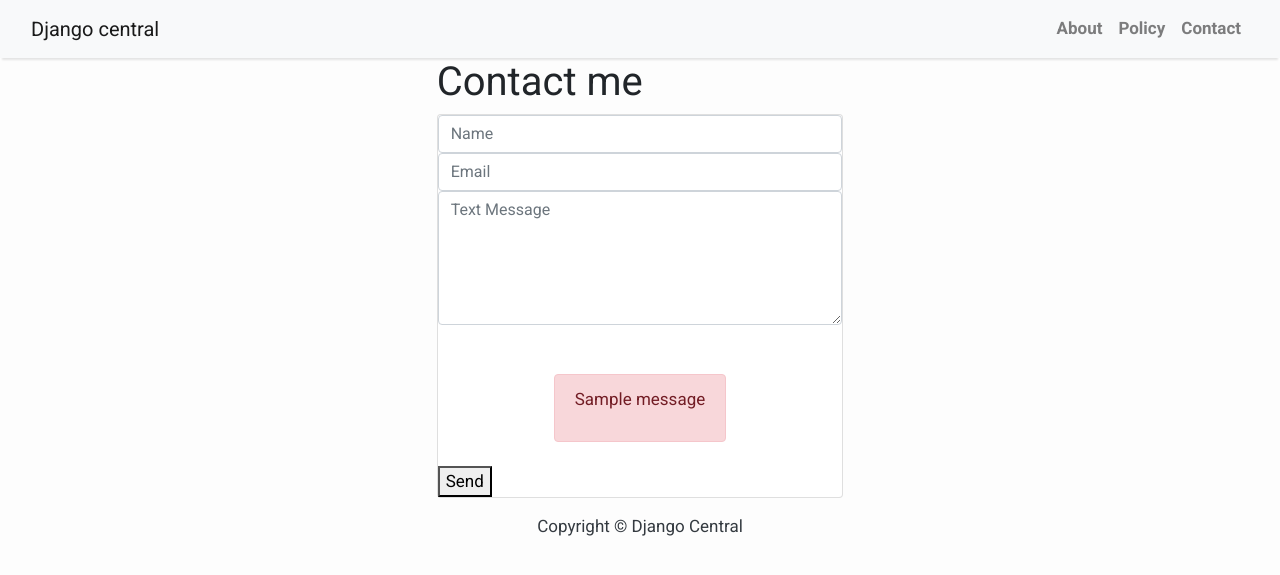
After one commit to salvicode/django_test_blog, a Django app: template test_blog/templates/contact.html in a window 1280 px wide. The commit adds this page. Shown: the top 575 px of the page. Run offline with Django 3.2, Linux system fonts and the light colour scheme; the template is opened without the code that fills it: values that come from a table or form of the project are taken from there, others are empty; tables that the repository leaves empty hold one stand-in row (values such as "Sample post"); one stand-in notice (Sample message) is shown; some libraries are stand-ins or nearby versions.

Commit message:
- Contact form with reCAPTCHA v2.0 implementation

```diff
--- a/test_blog/blog/forms.py
+++ b/test_blog/blog/forms.py
@@ -11,3 +11,9 @@ class CommentForm(forms.ModelForm):
     helper = FormHelper()
     helper.add_input(Submit('submit', 'Submit', css_class='btn-primary'))
     helper.form_method = 'POST'
+
+
+class ContactForm(forms.Form):
+    name = forms.CharField(required=True)
+    from_email = forms.EmailField(required=True)
+    message = forms.CharField(widget=forms.Textarea, required=True)
--- a/test_blog/blog/urls.py
+++ b/test_blog/blog/urls.py
@@ -1,6 +1,8 @@
 from . import views
 from django.urls import path
 from .feeds import LatestPostsFeed
+from test_blog.decorators import check_recaptcha
+
 
 urlpatterns = [
     #path('', views.PostLists.as_view(), name='home'),
@@ -8,4 +10,5 @@ urlpatterns = [
     #path('<slug:slug>/', views.PostDetail.as_view(), name='post_detail'),
     path("<slug:slug>/", views.post_detail, name="post_detail"),
     path("feed/rss", LatestPostsFeed(), name="post_feed"),
+    path('contact', check_recaptcha(views.contact_view), name='contact')
 ]
--- a/test_blog/templates/base.html
+++ b/test_blog/templates/base.html
@@ -54,7 +54,7 @@
                             <a class="nav-link text-black font-weight-bold" href="#">Policy</a>
                         </li>
                         <li class="nav-item text-black">
-                            <a class="nav-link text-black font-weight-bold" href="#">Contact</a>
+                            <a class="nav-link text-black font-weight-bold" href="/contact">Contact</a>
                         </li>
                     </ul>
                 </div>
--- /dev/null
+++ b/test_blog/templates/contact.html
@@ -0,0 +1,51 @@
+{% extends "base.html" %}
+
+{% block content %}
+<script src="https://www.google.com/recaptcha/api.js?hl=en" async defer></script>
+
+<div class="row justify-content-center">
+    <div class="col-md-4">
+        <h1>Contact me</h1>
+        {% if new_message %}
+        <p style="text-align:center">Your message has been sent. I will try to read it as soon as possible. Thank you!</p>
+        {% else %}
+        <form class="card pt-0 no-borders" method="POST">
+            <input type="text" class="form-control" placeholder="Name"
+                name="{{ form.name.name }}"
+                id="{{ form.name.id_for_label }}"
+                {% if form.name.value != None %}value="{{ form.name.value|stringformat:'s' }}"{% endif %}
+                maxlength="{{ form.name.field.max_length }}"
+                {% if form.name.field.required %}required{% endif %}>
+            <input type="email" class="form-control" placeholder="Email"
+                name="{{ form.from_email.name }}"
+                id="{{ form.from_email.id_for_label }}"
+                {% if form.from_email.value != None %}value="{{ form.from_email.value|stringformat:'s' }}"{% endif %}
+                maxlength="{{ form.from_email.field.max_length }}"
+                {% if form.from_email.field.required %}required{% endif %}>
+            <textarea class="form-control" rows="5" placeholder="Text Message"
+                    name="{{ form.message.name }}"
+                    id="{{ form.message.id_for_label }}"
+                    maxlength="{{ form.message.field.max_length }}"
+                    {% if form.message.field.required %}required{% endif %}>{% if form.message.value != None %}{{ form.message.value|stringformat:'s' }}{% endif %}</textarea>
+                {% csrf_token %}
+                <!--reCAPTCHA Widget zone-->
+                <div class="g-recaptcha ml-auto mr-auto mb-4" data-sitekey="6Lcpqa4ZAAAAAPxNuoc7b81Tljx7bebrfP-Eq2ex"></div>
+                <!--end reCAPTCHA Widget zone-->
+                <br/>
+                <!--Displaying messages here-->
+                {% if messages %}
+                    <div class="alert alert-danger ml-auto mr-auto mb-4 text-center">
+                    {% for message in messages %}
+                        <p>{{ message }}</p>
+                    {% endfor %}
+                    </div>
+                {% endif %}
+                <!--End displaying messages-->
+                <div class="row m-0">
+                    <button type="submit">Send</button>
+                </div>
+        </form>
+        {% endif %}
+    </div>
+</div>
+{% endblock %}
--- a/test_blog/test_blog/settings.py
+++ b/test_blog/test_blog/settings.py
@@ -154,3 +154,7 @@ X_FRAME_OPTIONS = 'SAMEORIGIN'
 
 COMMENTS_APP = 'django_comments_xtd'
 COMMENTS_XTD_CONFIRM_EMAIL = False
+
+EMAIL_BACKEND = 'django.core.mail.backends.console.EmailBackend'
+
+G_CAPTCHA_SECRET_KEY = os.environ.get("G_CAPTCHA_SECRET_KEY", default='')
```
Also changed, not shown: test_blog/blog/views.py (+23 -0 lines), test_blog/test_blog/decorators.py (added, +28 -0 lines).
